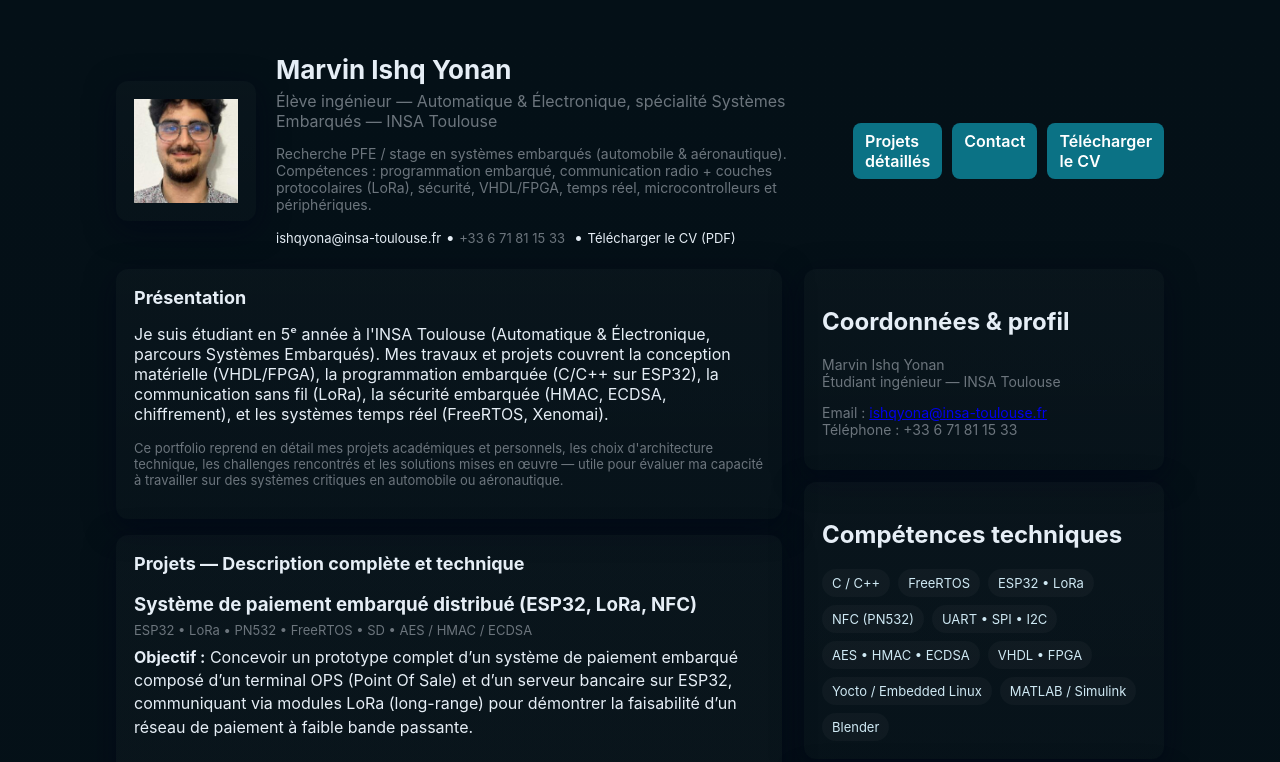
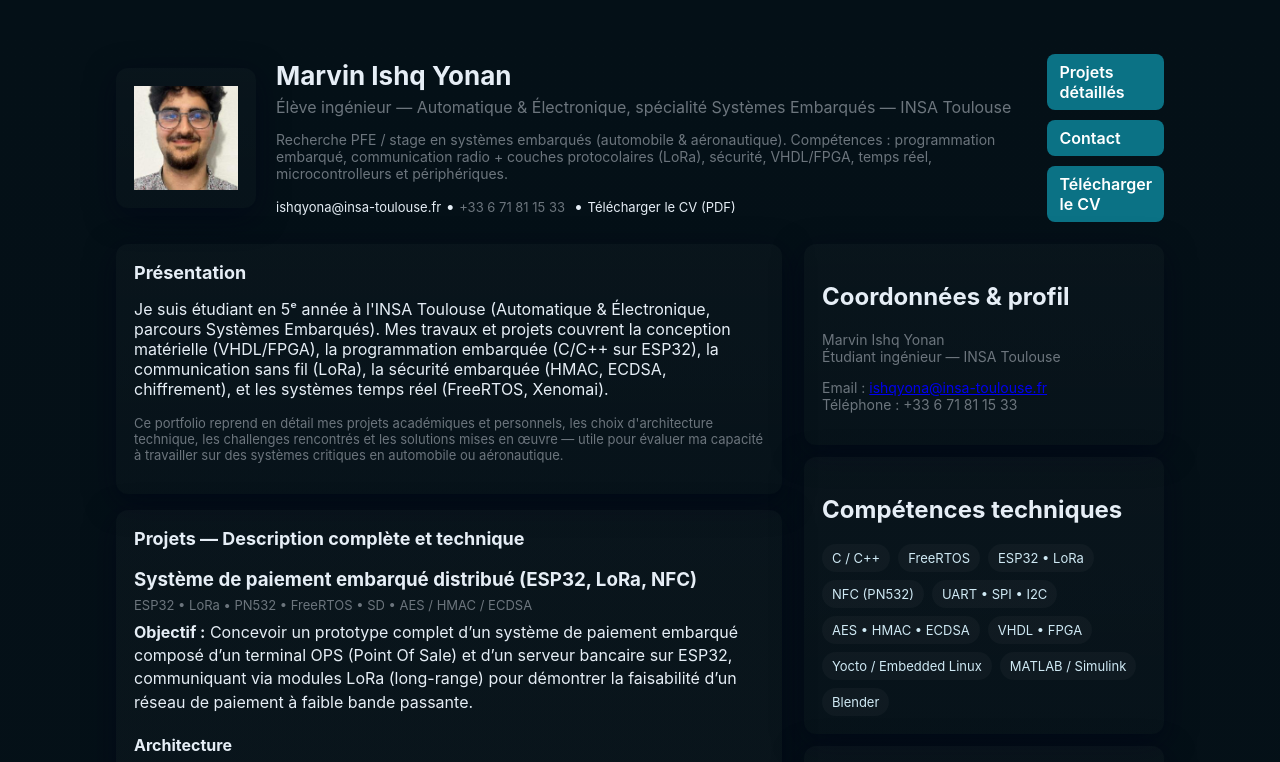
Before and after one commit to Marvin392/Marvin-Portfolio, a plain HTML site: page index.html in a window 1280 px wide. Shown: the top 762 px of the page. Drawn offline with Linux system fonts and the light colour scheme.

Commit message:
Update index.html

```diff
--- a/index.html
+++ b/index.html
@@ -53,10 +53,10 @@
           &nbsp;•&nbsp;<a class="small" href="assets/Marvin_IshqYonan_CV_TEST.pdf" target="_blank">Télécharger le CV (PDF)</a>
         </div>
       </div>
-      <div class="top-actions">
+      <div class="top-actions"style="display: flex; flex-direction: column;">
         <a class="btn" href="#projects">Projets détaillés</a>
         <a class="btn" href="#contact">Contact</a>
-        <a class="btn" href="assets/Marvin_IshqYonan_CV_Test.pdf">Télécharger le CV</a>
+        <a class="btn" href="assets/Marvin_IshqYonan_CV_TEST.pdf">Télécharger le CV</a>
       </div>
     </header>
 
```
